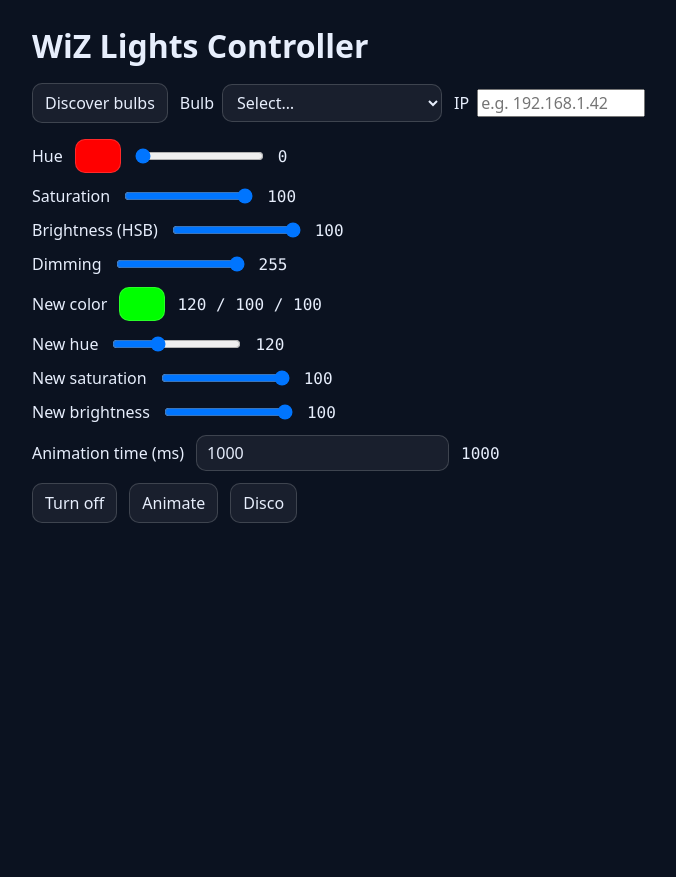
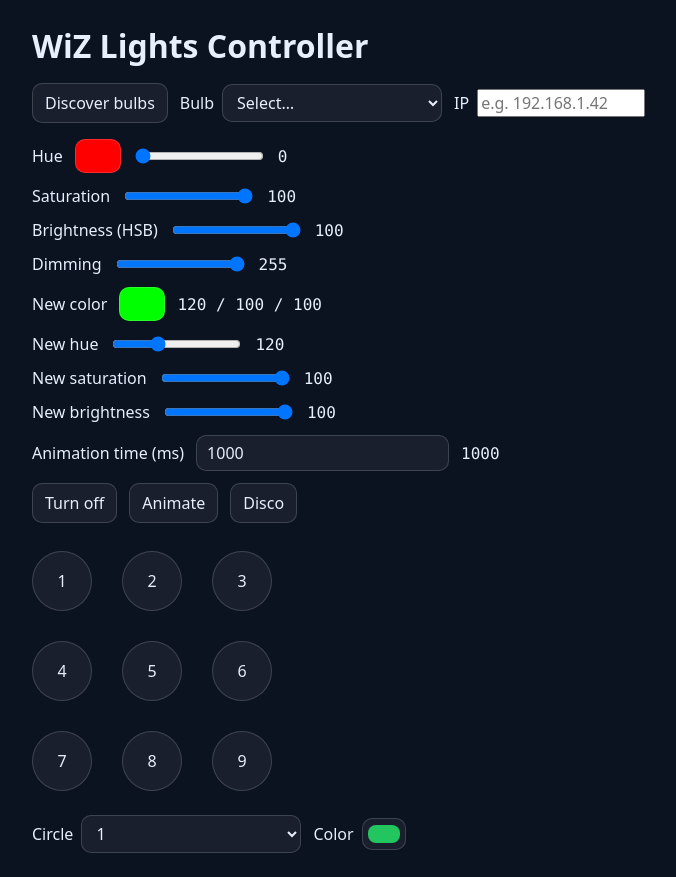
Before and after one commit to Krnsand/wiz-lights, a React (Vite) app: page / in a window 1280 px wide. Shown: the whole page, without its empty margins (248-924 px from the left). Before the commit the page ends 800 px from the top, so only its background shows below. Built offline with nearby package versions, Linux system fonts and the light colour scheme; the HTML template or start-up script is replaced by a standard one.

Commit message:
Add circles with colors

```diff
--- a/src/App.css
+++ b/src/App.css
@@ -86,3 +86,32 @@
   border: none;
   border-radius: 8px;
 }
+
+.moodGrid {
+  margin-top: 16px;
+  display: grid;
+  grid-template-columns: repeat(3, 60px);
+  gap: 30px;
+}
+
+.moodCircle {
+  width: 60px;
+  height: 60px;
+  display: inline-flex;
+  align-items: center;
+  justify-content: center;
+  border-radius: 999px;
+  border: 1px solid rgba(255, 255, 255, 0.16);
+  background: rgba(255, 255, 255, 0.06);
+  color: inherit;
+  font: inherit;
+}
+
+.moodCircleSelected {
+  outline: 2px solid rgba(255, 255, 255, 0.6);
+  outline-offset: 3px;
+}
+
+.moodControlsRow {
+  margin-top: 24px;
+}
--- a/src/App.tsx
+++ b/src/App.tsx
@@ -5,6 +5,10 @@
 export default function App() {
   const [bulbs, setBulbs] = useState<Array<{ ip: string; model?: string }>>([])
   const [selectedIp, setSelectedIp] = useState<string>('')
+  const [moodColors, setMoodColors] = useState<string[]>(() => Array.from({ length: 9 }, () => ''))
+  const [moodIndex, setMoodIndex] = useState<number>(1)
+  const [moodHighlightedIndex, setMoodHighlightedIndex] = useState<number | null>(null)
+  const [moodHex, setMoodHex] = useState<string>('#22c55e')
   const [h, setH] = useState<number>(0)
   const [s, setS] = useState<number>(100)
   const [v, setV] = useState<number>(100)
@@ -26,6 +30,8 @@
   const [isHydrated, setIsHydrated] = useState(false)
 
   const discoIntervalRef = useRef<number | null>(null)
+  const moodGridRef = useRef<HTMLDivElement | null>(null)
+  const moodControlsRef = useRef<HTMLDivElement | null>(null)
 
   useEffect(() => {
     try {
@@ -118,6 +124,24 @@
     }, 5000)
     return () => clearTimeout(t)
   }, [status])
+
+  useEffect(() => {
+    const onPointerDown = (e: PointerEvent) => {
+      const grid = moodGridRef.current
+      const controls = moodControlsRef.current
+      const target = e.target
+
+      if (target instanceof Node) {
+        if (grid && grid.contains(target)) return
+        if (controls && controls.contains(target)) return
+      }
+
+      setMoodHighlightedIndex(null)
+    }
+
+    document.addEventListener('pointerdown', onPointerDown)
+    return () => document.removeEventListener('pointerdown', onPointerDown)
+  }, [])
 
   const discover = async () => {
     setIsDiscovering(true)
@@ -531,6 +555,60 @@
           )}
           <span className="status">{status}</span>
         </div>
+
+        <div>
+          <div className="moodGrid" ref={moodGridRef}>
+            {Array.from({ length: 9 }).map((_, i) => (
+              <button
+                key={i}
+                type="button"
+                className={i + 1 === moodHighlightedIndex ? 'moodCircle moodCircleSelected' : 'moodCircle'}
+                style={{ backgroundColor: moodColors[i] || undefined }}
+                onClick={() => {
+                  setMoodIndex(i + 1)
+                  setMoodHighlightedIndex(i + 1)
+                }}
+              >
+                {i + 1}
+              </button>
+            ))}
+          </div>
+
+          <div className="controlsRow moodControlsRow" ref={moodControlsRef}>
+            <label className="field">
+              Circle
+              <select
+                className="select"
+                value={String(moodIndex)}
+                onChange={(e) => setMoodIndex(clamp(Number(e.target.value), 1, 9))}
+              >
+                {Array.from({ length: 9 }).map((_, i) => (
+                  <option key={i + 1} value={String(i + 1)}>
+                    {i + 1}
+                  </option>
+                ))}
+              </select>
+            </label>
+
+            <label className="field">
+              Color
+              <input
+                type="color"
+                className="colorInput"
+                value={moodHex}
+                onChange={(e) => {
+                  const next = e.target.value
+                  setMoodHex(next)
+                  setMoodColors((prev) => {
+                    const copy = prev.slice()
+                    copy[moodIndex - 1] = next
+                    return copy
+                  })
+                }}
+              />
+            </label>
+          </div>
+        </div>
       </div>
     </div>
   )
```
